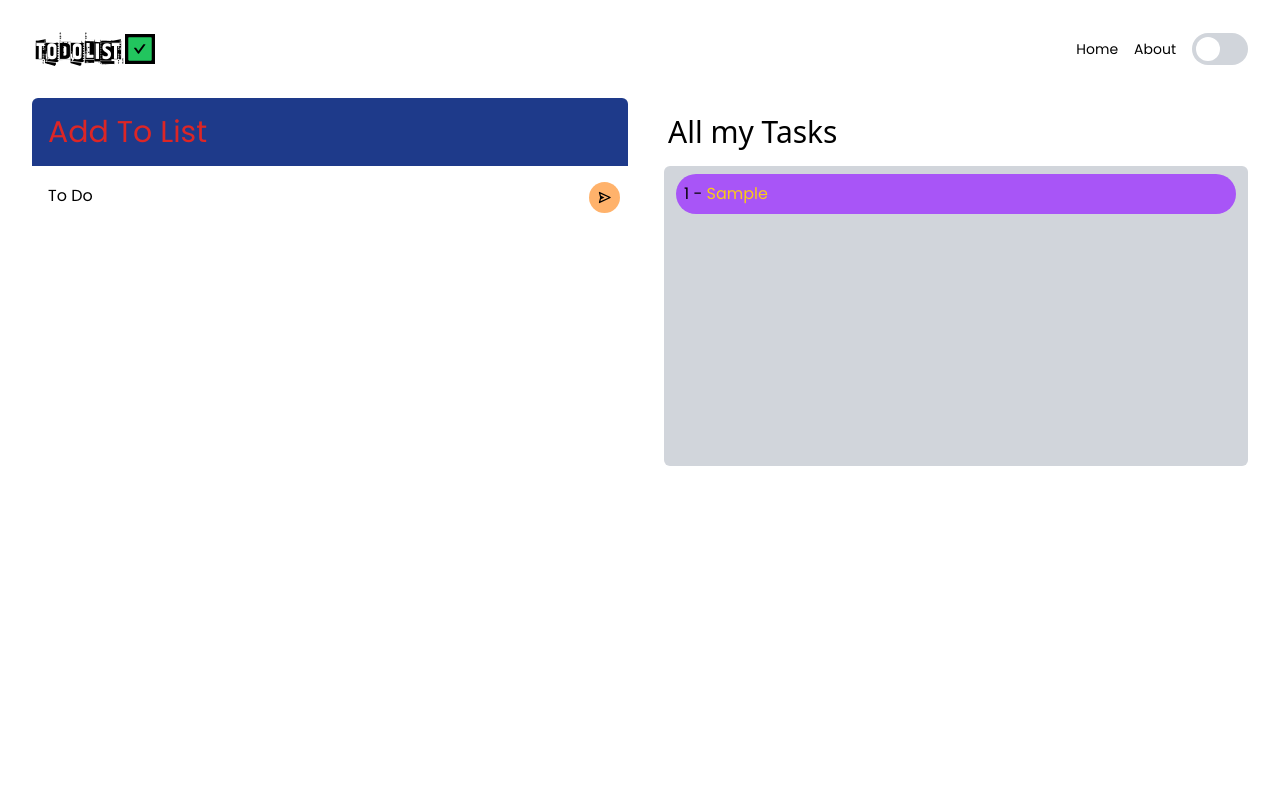
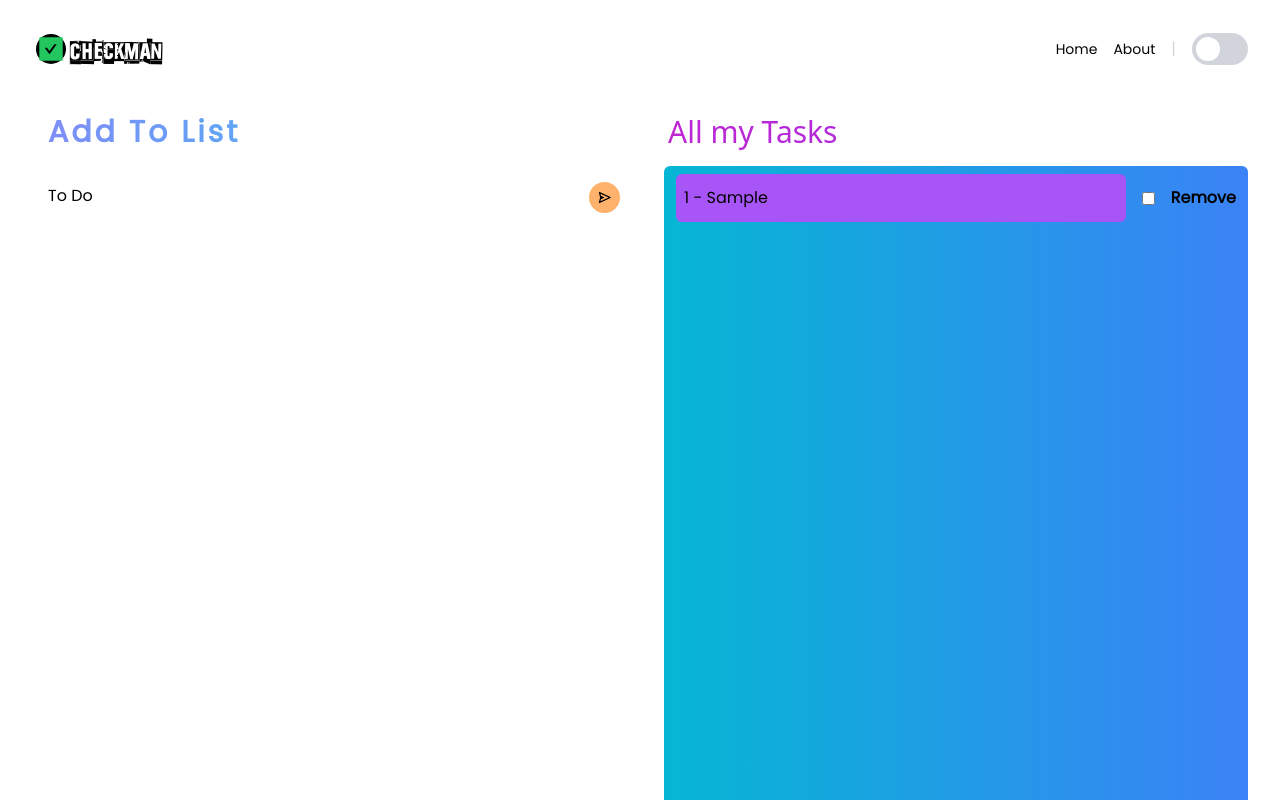
Before and after one commit to sobhanhadikhah/ChechkMan, a React (Vite) app: page / in a window 1280 px wide. Both pictures are taken after typing "Sample" into the empty fields and a click on the button 604 px from the left and 197 px from the top of the page. Shown: the top 800 px of the page. Built offline with nearby package versions, Linux system fonts and the light colour scheme.

Commit message:
add some new features and fully change ui ux

```diff
--- a/package.json
+++ b/package.json
@@ -16,6 +16,7 @@
     "react-redux": "^8.0.5",
     "react-router": "^6.9.0",
     "react-router-dom": "^6.9.0",
+    "react-toastify": "^9.1.1",
     "redux": "^4.2.1"
   },
   "devDependencies": {
--- a/src/App.jsx
+++ b/src/App.jsx
@@ -11,7 +11,7 @@ const App = () => {
   return (
     <div>
       <Navbar />
-      <div>
+      <div className="" >
         <Routes>
           <Route path="/" element={<AddListPage />} />
           <Route path="about" element={<About />} />
--- a/src/components/inputToDo.jsx
+++ b/src/components/inputToDo.jsx
@@ -4,10 +4,10 @@ const InputToDo = ({ handleChange, handleToAdd, text, setText }) => {
     return (
         <div>
             <div className=" absolute lg:relative bottom-0 w-full px-3  " >
-                <h1 className='bg-blue-900 rounded-t-md text-red-600 p-4 text-3xl font-Poppins-Regular lg:block hidden   ' >Add To List</h1>
-                <form onSubmit={handleToAdd} onChange={handleChange} className=" bg-[#FF7B54] lg:bg-transparent lg:rounded-b-md rounded-full flex   lg:mb-0 mb-2  " >
+                <h1 className='rounded-t-md bg-gradient-to-r from-indigo-400 to-cyan-400 bg-clip-text text-transparent tracking-widest font-extrabold p-4 text-3xl font-Poppins-Regular lg:block hidden   ' >Add To List</h1>
+                <form onSubmit={handleToAdd} onChange={handleChange} className=" shadow-gray-400 shadow-md lg:shadow-none bg-white   rounded-full flex   lg:mb-0 mb-2  " >
                     <div className='flex w-full   lg:bg-transparent  ' >
-                        <input className=' px-4    py-1 placeholder:text-black bg-transparent  font-Poppins-Regular  focus:outline-none  '
+                        <input className=' px-4    py-1 placeholder:text-black bg-transparent lg:bg-white  font-Poppins-Regular  focus:outline-none  '
                             onChange={(e) => setText(e.target.value)} placeholder='To Do' type="text" value={text} />
                     </div>
                     <button className='bg-[#FFB26B]  p-2 font-Poppins-Regular rounded-full lg:block mt-4 mr-2 mb-3 '  ><BiSend className="text-black" size={15} /></button>
--- a/src/components/listTask.jsx
+++ b/src/components/listTask.jsx
@@ -1,19 +1,40 @@
 import { useEffect, useState } from 'react'
-import { useSelector } from 'react-redux'
+import { useSelector, useDispatch } from 'react-redux';
+import { GoCheck } from "react-icons/go"
+import { AiFillDelete } from "react-icons/ai";
+import { removeTodo, toggleTodo } from '../features/reducer';
 const ListTask = () => {
+    const disPatch = useDispatch();
+    const handleOnRemove = (itemId) => {
+        disPatch(removeTodo(itemId))
+    }
+    const handleOnToggle = (itemId) => {
+        disPatch(toggleTodo(itemId))
+    }
 
     const todo = useSelector(state => state.todoReducerState.todo)
     return (
         <div className='mx-3' >
-            <h1 className='text-3xl p-4 grid  ' >All my Tasks</h1>
-            <div className='h-[300px] my-3 md:my-0  md:ml-3  rounded-md bg-gray-300 overflow-auto   ' >
+            <h1 className='text-3xl p-4 grid bg-gradient-to-r from-fuchsia-600 to-purple-600 bg-clip-text text-transparent ' >All my Tasks</h1>
+            <div className=' h-[400px] sm:h-[300px] md:h-[500px] lg:h-[800px] my-3 md:my-0  md:ml-3  rounded-md   bg-gradient-to-r from-cyan-500 to-blue-500 overflow-auto   ' >
                 <ul className='mx-3 gap-2 flex flex-col  ' >
 
                     {todo.map((todos, i) => {
 
                         return (
-                            <div key={todos.id} className='flex flex-row'>
-                                <li className='bg-purple-500 text-yellow-400 my-2  font-Poppins-Regular w-full p-2 rounded-full' > <span className='text-black' >{i + 1} - </span> {todos.text}</li>
+                            <div key={todos.id} className='flex flex-row justify-center items-center '>
+                                <li style={{ textDecoration: todos.completed ? "line-through" : "none" }}
+                                    className='bg-purple-500   text-yellow-400 my-2   font-Poppins-Regular w-full p-2 py-3 capitalize  rounded-md' >
+                                    <span className='text-black border-black  ' >{i + 1} -  {todos.text} </span>
+                                </li>
+                                <input type='checkbox' onClick={() => handleOnToggle(todos.id)} className='bg-green-400 rounded-full ml-4  cursor-alias ' >
+
+
+                                </input>
+                                <div onClick={() => handleOnRemove(todos.id)} className='text-black font-Poppins-Regular font-semibold ml-4 cursor-pointer hover:underline ' >
+
+                                    Remove
+                                </div>
                             </div>
                         )
                     })}
--- a/src/components/navbar.jsx
+++ b/src/components/navbar.jsx
@@ -9,9 +9,9 @@ const Navbar = () => {
             <div className='w-full' >
                 <Link to="/" className='text-3xl   ml-4 flex items-center font-Onetwothirtyfour ' >
 
-                    toDoList
+                    <span className='text-green-500 bg-black mr-1 rounded-full' ><AiFillCheckSquare className='' /></span>
+                    CheckMan
 
-                    <span className='text-green-500 bg-black ml-1 ' ><AiFillCheckSquare /></span>
 
                 </Link>
             </div>
@@ -30,7 +30,8 @@ const Navbar = () => {
                     {NavbarText.map(({ title, id, path }) => {
                         return <Link to={path} className='hover:text-blue-400 text-sm transition duration-100 cursor-pointer ease-in-out ' key={id} >{title}</Link>
                     })}
-                    <label  htmlFor="AcceptConditions" className="relative h-8 w-14 cursor-pointer">
+                    <div className='text-gray-300' >|</div>
+                    <label htmlFor="AcceptConditions" className="relative h-8 w-14 cursor-pointer">
                         <input type="checkbox" id="AcceptConditions" className="peer sr-only" />
 
                         <span
--- a/src/pages/addListPage.jsx
+++ b/src/pages/addListPage.jsx
@@ -19,7 +19,7 @@ const AddListPage = () => {
     }
     return (
         <div>
-            <div className='max-w-[1240px] mx-auto h-screen  ' >
+            <div className='max-w-[1240px] mx-auto   ' >
                 <div className='' >
                     {/* adding prosecering */}
                     <div className='grid grid-cols-1 md:grid-cols-2' >
```
Also changed, not shown: 1 other file (tests, documents, lock files or other folders).
